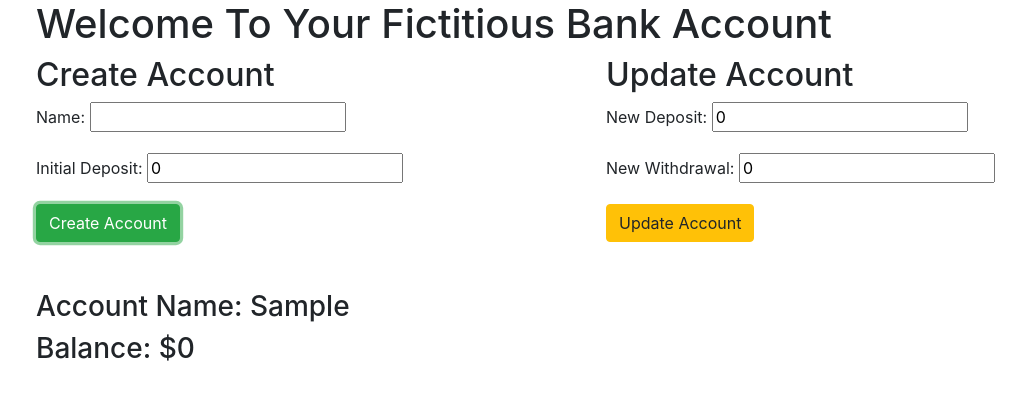
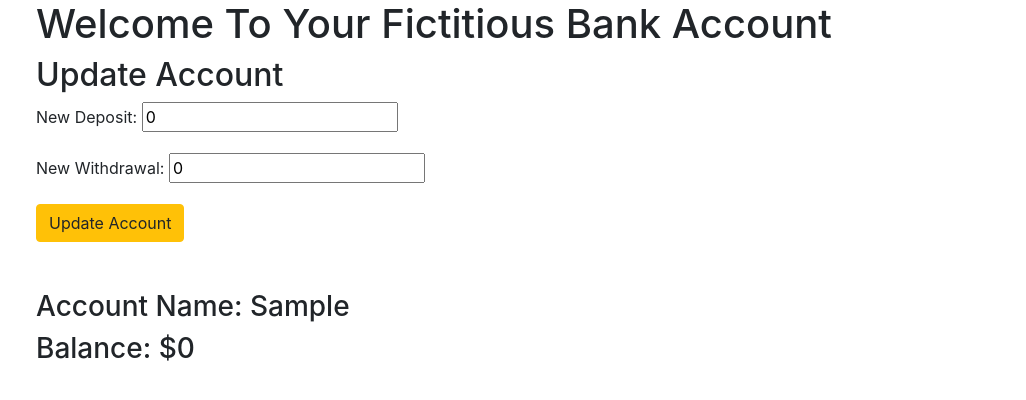
Before and after one commit to ryanjmurry/bank-account, a plain HTML site: page index.html in a window 1280 px wide. Both pictures are taken after typing "Sample" into the empty fields and a click on the button "Create Account". Shown: the whole page, without its empty margins (49-1075 px from the left). Drawn offline with Linux system fonts and the light colour scheme.

```diff
--- a/css/master.css
+++ b/css/master.css
@@ -0,0 +1,3 @@
+#transactions {
+  display: none;
+}
--- a/index.html
+++ b/index.html
@@ -11,10 +11,7 @@
   <body>
     <div class="container">
       <h1>Welcome To Your Fictitious Bank Account</h1>
-
-      <div class="row">
-
-        <div class="col-md-6">
+        <div id="new-client">
           <h2>Create Account</h2>
           <form id="new-client">
             <div class="form-group">
@@ -29,7 +26,7 @@
           </form>
         </div>
 
-        <div class="col-md-6">
+        <div id="transactions">
           <h2>Update Account</h2>
           <form id="account-update">
             <div class="form-group">
@@ -40,10 +37,8 @@
               <label for="new-withdrawal">New Withdrawal:</label>
               <input type="number" min="0" id="new-withdrawal" value="0">
             </div>
-            <button type="submit" class="btn btn-warning">Update Account
+            <button type="submit" class="btn btn-warning">Update Account</button>
         </div>
-
-      </div>
       <div class="balance">
         <br>
         <br>
--- a/js/master.js
+++ b/js/master.js
@@ -11,8 +11,6 @@ Account.prototype.Adjust = function () {
 function resetFields() {
   $("#new-deposit").val(0);
   $("#new-withdrawal").val(0);
-  $("#new-name").val("");
-  $("#initial-deposit").val(0);
 };
 
 //UI Logic
@@ -25,8 +23,8 @@ $(document).ready(function() {
     var inputtedName = $("#new-name").val();
     var initialDeposit = parseInt($("#initial-deposit").val());
     var userAccount = new Account(inputtedName, initialDeposit);
-
-    resetFields();
+    $("#new-client").hide();
+    $("#transactions").show();
 
     $("form#account-update").submit(function() {
       event.preventDefault();
```
